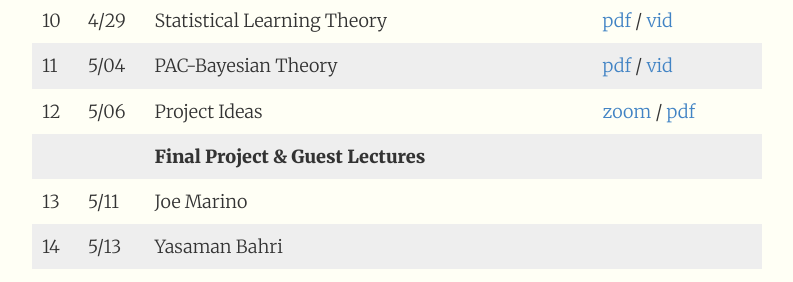
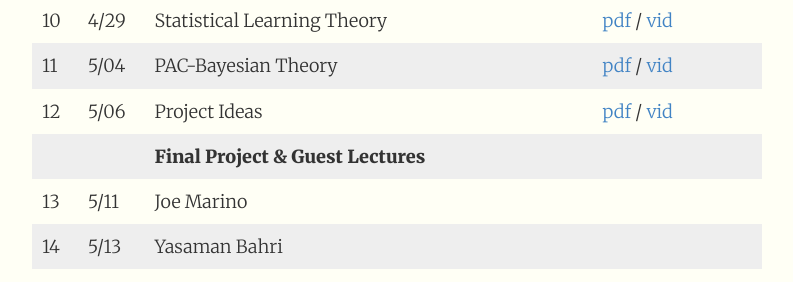
Before and after one commit to 1five9/1five9.github.io, a Jekyll site: the page built from index.md, in a window 1280 px wide and 900 px high, scrolled down 2642 px. Shown: the part 160-442 px from the top of the window, without its empty margins (243-1036 px from the left). Built offline with Jekyll 4.4.1, drawn with Linux system fonts in a browser that asks for light colours.

Commit message:
lec 12 vid

```diff
--- a/index.md
+++ b/index.md
@@ -84,7 +84,7 @@ The final project will be conducted during the last four weeks of class. Student
 | 9  | 4/27      | Network Optimisation	                  | [pdf](/slides/learning/09.pdf) / [vid](https://caltech.zoom.us/rec/play/rU1nt-YjeJRe6W4nacFoOb-2PZlZJPCZR51HdMM7KXuZ9QEJmSY_qs7HBppFRLVPY_kciq0-zfUunMro.nE0keoLWfmIj-vhd) |
 | 10 | 4/29      | Statistical Learning Theory	          | [pdf](/slides/learning/10.pdf) / [vid](https://caltech.zoom.us/rec/play/ywPwbkJuyGT3gAOTOAd_0DPvwlQHk2Ln7YumVRE72eeG3d9E9tqjECDe84tlZsCMW3euLlLrIm_j6nky.-ogkAxzEAEn6tIwH) |
 | 11 | 5/04      | PAC-Bayesian Theory                    | [pdf](/slides/learning/11.pdf) / [vid](https://caltech.zoom.us/rec/play/kVxll8Ej94RkPNVb0qlm6DPBlhNY2A3GmheVLW-o5T2u08JvffmsbqJzp9gkciU1XkkkNPq5u5mz3rz8.wC-OPN9SqRq3okfc) |
-| 12 | 5/06      | Project Ideas                          | [zoom](https://caltech.zoom.us/j/83968752246) / [pdf](/slides/learning/12.pdf)|
+| 12 | 5/06      | Project Ideas                          | [pdf](/slides/learning/12.pdf) / [vid](https://caltech.zoom.us/rec/play/WbMd0RukBwxyeZHM3slmTrnHiK0R7862SqA70eJl7WrlizTjj2cW_XLpdeEEMEJIbzg4m6_T_O1BZo3f.JI2a3eRUt3g5mB0u) |
 |    |           | **Final Project & Guest Lectures**     |  |
 | 13 | 5/11      | Joe Marino                             |  |
 | 14 | 5/13      | Yasaman Bahri       				      |  |
```
